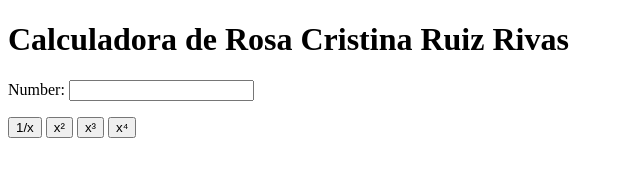
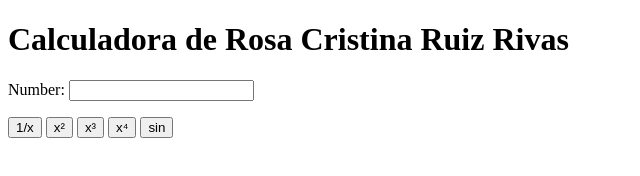
Before and after one commit to rcruiz/my_calculator_2, a plain HTML site: page index.html in a window 1280 px wide. Shown: the full height of the page, 0-640 px from the left. Drawn offline with Linux system fonts and the light colour scheme.

Commit message:
sin(x) button

```diff
--- a/index.html
+++ b/index.html
@@ -13,6 +13,7 @@
         <button onclick="square()">x²</button>
         <button onclick="cube()">x³</button>
         <button onclick="power_4()">x⁴</button>
+        <button onclick="sine()">sin</button>
     </p>
     <script type="text/javascript">
       function cube() {
@@ -29,7 +30,12 @@
       }
       function power_4(){
         var num = document.getElementById("n1");
-        num.value = Math.pow(num.value, 4);
+        num.value = Math.pow(num.value, 4)
+      }
+      function sine() {
+        var num = document.getElementById("n1");
+        num.value = Math.sin(num.value);
       }
     </script>
   </body>
+</html>
```
